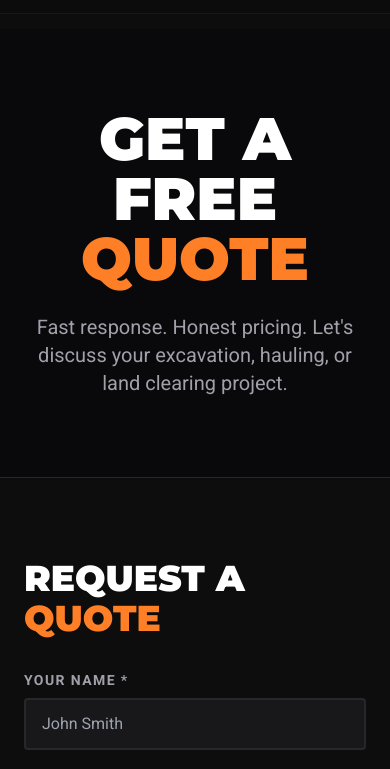
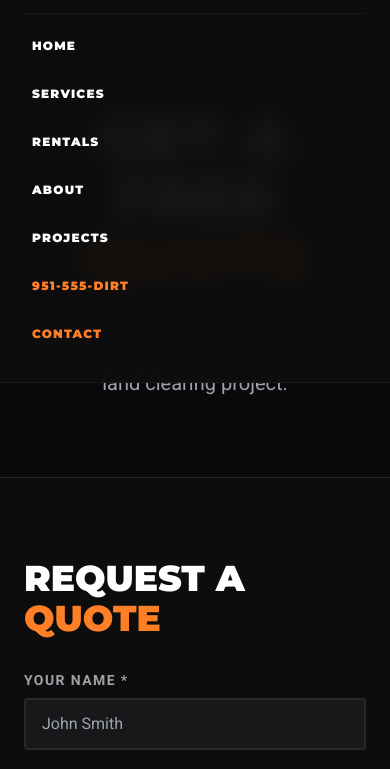
Before and after one commit to thebigevanski-hacker/tvdirtco-site, a plain HTML site: page contact.html in a window 390 px wide. Both pictures are taken after a click on the button 354 px from the left and 44 px from the top of the page. Shown: the part 75-844 px from the top of the page. Drawn offline with nearby package versions, Linux system fonts and the light colour scheme.

Commit message:
Update logo size, mobile menu fix, and other tweaks

```diff
--- a/contact.html
+++ b/contact.html
@@ -401,27 +401,40 @@
     <!-- Particle Canvas -->
     <canvas id="fx-canvas"></canvas>
 
-    <script data-cfasync="false" src="/cdn-cgi/scripts/5c5dd728/cloudflare-static/email-decode.min.js"></script><script>
-        // --- MOBILE MENU (loads first) ---
-        document.addEventListener('DOMContentLoaded', function() {
-            const mobileMenuBtn = document.getElementById('mobile-menu-btn');
-            const mobileMenu = document.getElementById('mobile-menu');
+    <!-- MOBILE MENU - CRITICAL: Must load FIRST -->
+    <script>
+    (function() {
+        'use strict';
+        function initMenu() {
+            var btn = document.getElementById('mobile-menu-btn');
+            var menu = document.getElementById('mobile-menu');
+            if (!btn || !menu) return;
+            btn.onclick = function(e) {
+                e.preventDefault();
+                menu.classList.toggle('hidden');
+                btn.setAttribute('aria-expanded', menu.classList.contains('hidden') ? 'false' : 'true');
+            };
+        }
+        if (document.readyState === 'loading') {
+            document.addEventListener('DOMContentLoaded', initMenu);
+        } else {
+            initMenu();
+        }
+    })();
+    </script>
 
-            if (mobileMenuBtn && mobileMenu) {
-                mobileMenuBtn.addEventListener('click', function() {
-                    const isHidden = mobileMenu.classList.contains('hidden');
-                    mobileMenu.classList.toggle('hidden');
-                    mobileMenuBtn.setAttribute('aria-expanded', isHidden ? 'true' : 'false');
-                });
-            }
-        // --- PARTICLE SYSTEM ---
-        const canvas = document.getElementById('fx-canvas');
-        const ctx = canvas.getContext('2d');
-        let particles = [];
-        const MAX_PARTICLES = 300;
-        let mouse = { x: null, y: null, lastX: null, lastY: null };
-        class Particle {
-            constructor(x, y, type) {
+    <!-- Particle System - Deferred -->
+    <script>
+    window.addEventListener('load', function() {
+        var canvas = document.getElementById('fx-canvas');
+        if (!canvas) return;
+
+        var ctx = canvas.getContext('2d');
+        var particles = [];
+        var MAX_PARTICLES = 150;
+        var mouse = { x: null, y: null, lastX: null, lastY: null };
+
+        function Particle(x, y, type) {
             this.x = x;
             this.y = y;
             this.type = type;
@@ -429,7 +442,7 @@
                 this.size = Math.random() * 4 + 2;
                 this.speedX = (Math.random() - 0.5) * 1;
                 this.speedY = (Math.random() - 0.5) * 1;
-                    this.color = `rgba(170, 137, 100, ${Math.random() * 0.2 + 0.05})`;
+                this.color = 'rgba(170, 137, 100, ' + (Math.random() * 0.2 + 0.05) + ')';
                 this.life = 100;
                 this.decay = Math.random() * 1.2 + 0.3;
                 this.blur = Math.random() * 2;
@@ -454,17 +467,19 @@
                 this.blur = 0;
             }
         }
-            update() {
+
+        Particle.prototype.update = function() {
             this.x += this.speedX;
             this.y += this.speedY;
             if (this.gravity) this.speedY += this.gravity;
             this.life -= this.decay;
             if (this.type === 'rock') this.rotate += this.rotateSpeed;
-            }
-            draw() {
+        };
+
+        Particle.prototype.draw = function() {
             ctx.save();
             ctx.globalAlpha = this.life / 100;
-                if (this.blur) ctx.filter = `blur(${this.blur}px)`;
+            if (this.blur) ctx.filter = 'blur(' + this.blur + 'px)';
             ctx.fillStyle = this.color;
             if (this.type === 'rock') {
                 ctx.translate(this.x, this.y);
@@ -477,39 +492,63 @@
             }
             ctx.restore();
             ctx.filter = 'none';
-            }
-        }
+        };
+
         function initCanvas() {
             canvas.width = window.innerWidth;
             canvas.height = window.innerHeight;
         }
+
         window.addEventListener('resize', initCanvas);
         initCanvas();
+
         function spawnParticles(x, y, distance) {
             particles.push(new Particle(x, y, 'dust'));
             if (distance > 15) {
-                for(let i=0;i<2;i++) particles.push(new Particle(x, y, 'dirt'));
+                for(var i=0; i<2; i++) particles.push(new Particle(x, y, 'dirt'));
                 if (Math.random() > 0.6) particles.push(new Particle(x, y, 'rock'));
             }
             if (particles.length > MAX_PARTICLES) {
                 particles.splice(0, particles.length - MAX_PARTICLES);
             }
         }
+
         function handlePointerMove(x, y) {
             if (mouse.lastX !== null) {
-                const dx = x - mouse.lastX;
-                const dy = y - mouse.lastY;
-                const distance = Math.sqrt(dx*dx + dy*dy);
+                var dx = x - mouse.lastX;
+                var dy = y - mouse.lastY;
+                var distance = Math.sqrt(dx*dx + dy*dy);
                 if (distance > 2) spawnParticles(x, y, distance);
             }
             mouse.lastX = x;
             mouse.lastY = y;
         }
-        window.addEventListener('mousemove', e => handlePointerMove(e.clientX, e.clientY));
-        window.addEventListener('touchmove', e => {
-            const touch = e.touches[0];
+
+        window.addEventListener('mousemove', function(e) {
+            handlePointerMove(e.clientX, e.clientY);
+        });
+
+        window.addEventListener('touchmove', function(e) {
+            var touch = e.touches[0];
             handlePointerMove(touch.clientX, touch.clientY);
-        });
+        }, { passive: true });
+
         function animate() {
             ctx.clearRect(0, 0, canvas.width, canvas.height);
-            for (let i = 0; i < particles.lengt
+            for (var i = 0; i < particles.length; i++) {
+                particles[i].update();
+                particles[i].draw();
+                if (particles[i].life <= 0) {
+                    particles.splice(i, 1);
+                    i--;
+                }
+            }
+            requestAnimationFrame(animate);
+        }
+
+        animate();
+    });
+    </script>
+
+</body>
+</html>
```
Also changed, not shown: about.html (+72 -36 lines), index.html (+68 -46 lines), projects.html (+72 -36 lines), rentals.html (+72 -36 lines), services.html (+66 -36 lines), assets/TVDCflavi180.png (added). Lines whose indentation alone changed are shown as unchanged.
